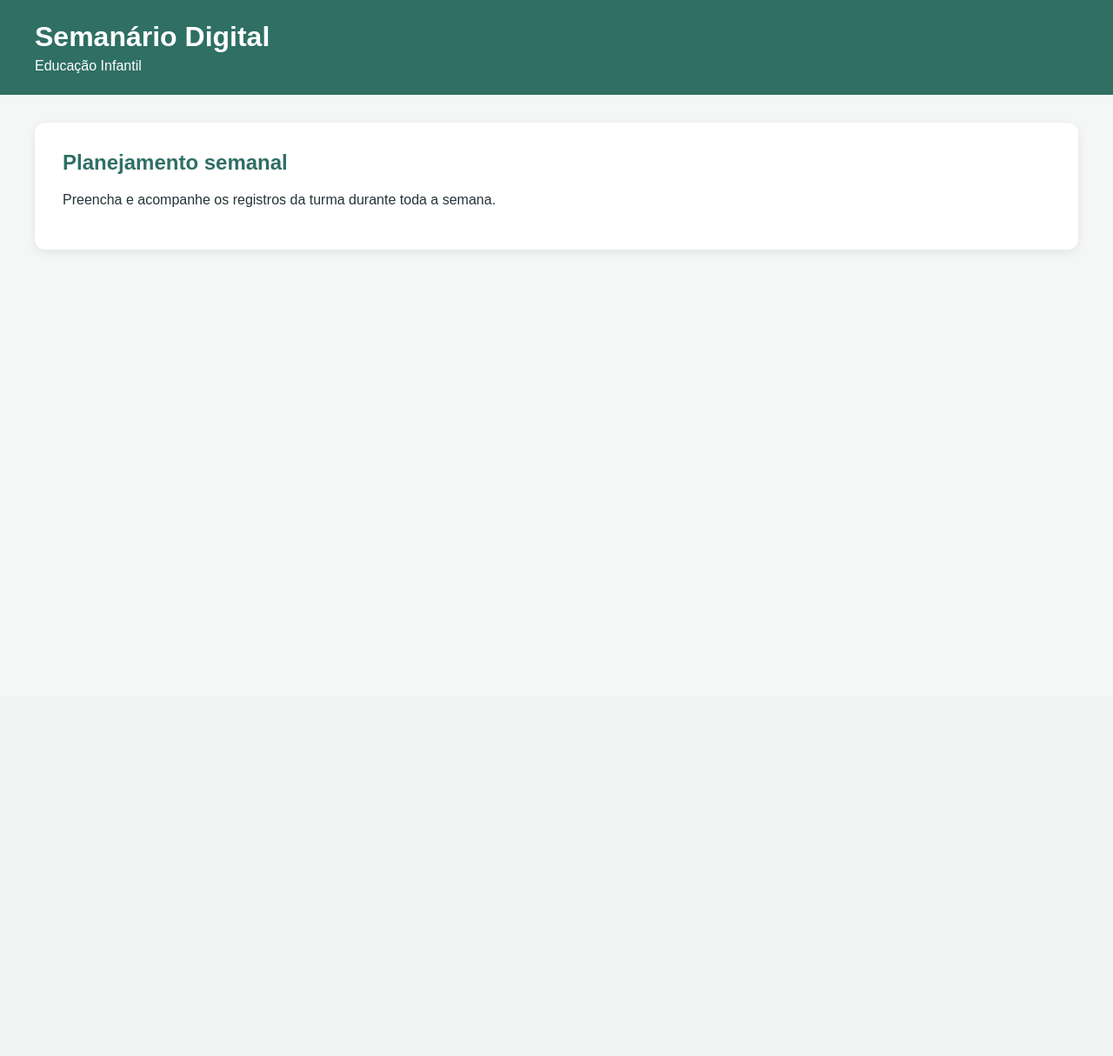
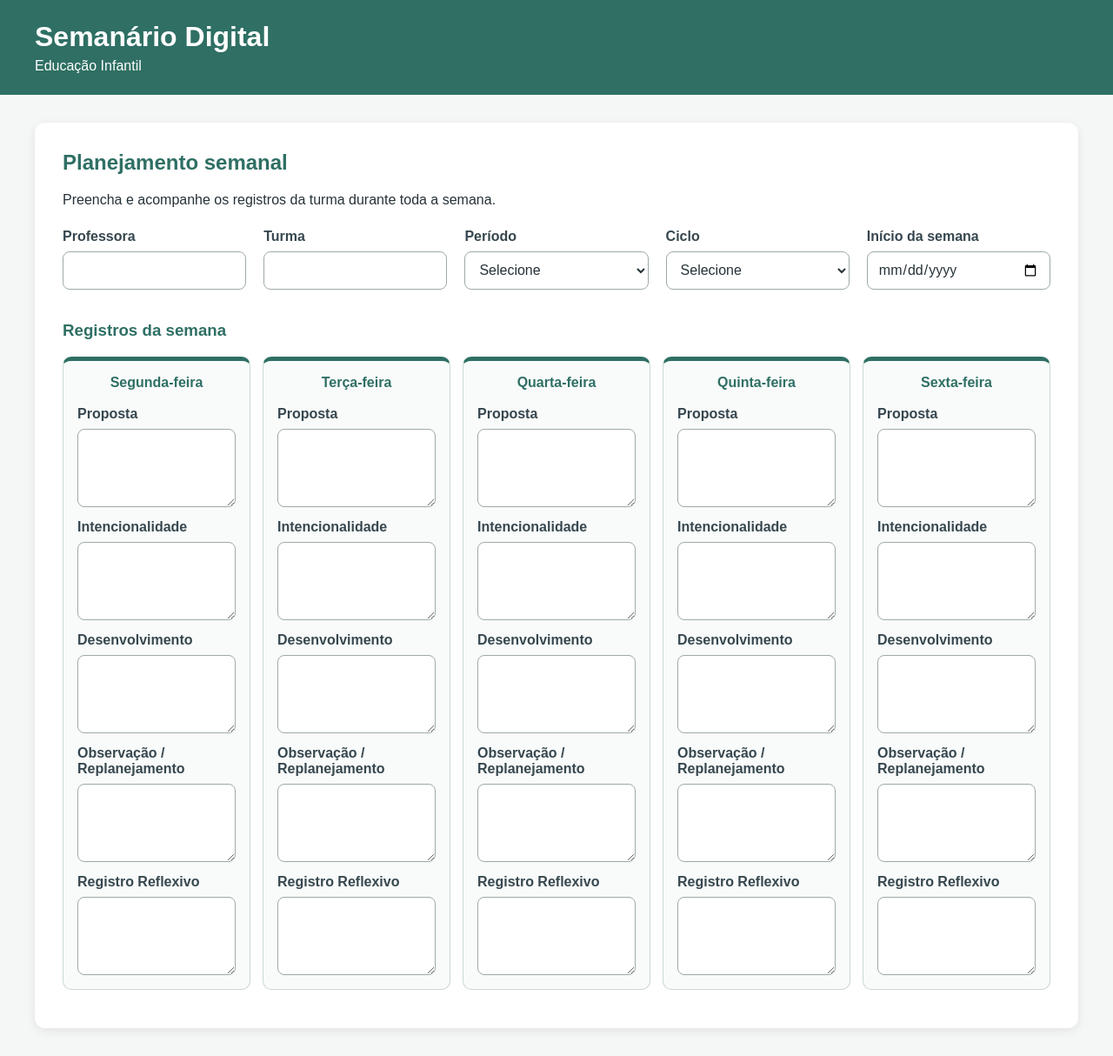
Before and after one commit to silviamelare/semanario-digital, a Flask app: page / in a window 1280 px wide. Shown: the whole page at 87% size. Before the commit the page ends 287 px from the top, so only its background shows below. Run offline with Flask 3, Linux system fonts and the light colour scheme.

Commit message:
Adiciona identificação e campos da semana

```diff
--- a/app.py
+++ b/app.py
@@ -5,7 +5,14 @@ app = Flask(__name__)
 
 @app.route("/")
 def inicio():
-    return render_template("index.html")
+    dias_semana = [
+        "Segunda-feira",
+        "Terça-feira",
+        "Quarta-feira",
+        "Quinta-feira",
+        "Sexta-feira"
+    ]
+    return render_template("index.html", dias=dias_semana)
 
 
 if __name__ == "__main__":
--- a/static/css/style.css
+++ b/static/css/style.css
@@ -37,3 +37,88 @@ main h2 {
     margin-top: 0;
     color: #2f6f64;
 }
+.grade-identificacao {
+    display: grid;
+    grid-template-columns: repeat(auto-fit, minmax(210px, 1fr));
+    gap: 20px;
+    margin-top: 24px;
+}
+
+.campo {
+    display: flex;
+    flex-direction: column;
+    gap: 8px;
+}
+
+.campo label {
+    font-weight: bold;
+    color: #37474f;
+}
+
+.campo input,
+.campo select {
+    min-height: 44px;
+    padding: 10px 12px;
+    font: inherit;
+    color: #263238;
+    background-color: #ffffff;
+    border: 1px solid #9eaaa7;
+    border-radius: 8px;
+}
+
+.campo input:focus,
+.campo select:focus {
+    outline: 3px solid #b8ddd5;
+    border-color: #2f6f64;
+}
+.semana {
+    margin-top: 36px;
+}
+
+.semana h3 {
+    color: #2f6f64;
+}
+
+.dias-semana {
+    display: grid;
+    grid-template-columns: repeat(5, minmax(210px, 1fr));
+    gap: 14px;
+    overflow-x: auto;
+    padding-bottom: 12px;
+}
+
+.dia {
+    padding: 16px;
+    background-color: #f8fbfa;
+    border: 1px solid #cbd8d5;
+    border-top: 5px solid #2f6f64;
+    border-radius: 10px;
+}
+
+.dia h4 {
+    margin: 0 0 18px;
+    color: #2f6f64;
+    text-align: center;
+}
+
+.dia .campo + .campo {
+    margin-top: 14px;
+}
+
+.campo textarea {
+    width: 100%;
+    min-height: 90px;
+    padding: 10px 12px;
+    font: inherit;
+    line-height: 1.4;
+    color: #263238;
+    background-color: #ffffff;
+    border: 1px solid #9eaaa7;
+    border-radius: 8px;
+    resize: vertical;
+}
+
+.campo textarea:focus {
+    outline: 3px solid #b8ddd5;
+    border-color: #2f6f64;
+}
--- a/templates/index.html
+++ b/templates/index.html
@@ -12,10 +12,96 @@
         <p>Educação Infantil</p>
     </header>
 
-    <main>
-        <h2>Planejamento semanal</h2>
+   <main>
+    <section aria-labelledby="titulo-planejamento">
+        <h2 id="titulo-planejamento">Planejamento semanal</h2>
         <p>Preencha e acompanhe os registros da turma durante toda a semana.</p>
-    </main>
+
+        <form>
+            <div class="grade-identificacao">
+                <div class="campo">
+                    <label for="professora">Professora</label>
+                    <input type="text" id="professora" name="professora">
+                </div>
+
+                <div class="campo">
+                    <label for="turma">Turma</label>
+                    <input type="text" id="turma" name="turma">
+                </div>
+
+                <div class="campo">
+                    <label for="periodo">Período</label>
+                    <select id="periodo" name="periodo">
+                        <option value="">Selecione</option>
+                        <option value="manha">Manhã</option>
+                        <option value="tarde">Tarde</option>
+                    </select>
+                </div>
+
+                <div class="campo">
+                    <label for="ciclo">Ciclo</label>
+                    <select id="ciclo" name="ciclo">
+                        <option value="">Selecione</option>
+                        <option value="bercario">Berçário</option>
+                        <option value="inicial">1º Inicial</option>
+                        <option value="final">1º Final</option>
+                    </select>
+                </div>
+
+                <div class="campo">
+                    <label for="inicio-semana">Início da semana</label>
+                    <input type="date" id="inicio-semana" name="inicio_semana">
+                </div>
+            </div>
+                        <section class="semana" aria-labelledby="titulo-dias">
+                <h3 id="titulo-dias">Registros da semana</h3>
+
+                <div class="dias-semana">
+                    {% for dia in dias %}
+                    <article class="dia">
+                        <h4>{{ dia }}</h4>
+
+                        <div class="campo">
+                            <label for="proposta-{{ loop.index }}">Proposta</label>
+                            <textarea id="proposta-{{ loop.index }}"
+                                      name="proposta_{{ loop.index }}"
+                                      rows="3"></textarea>
+                        </div>
+
+                        <div class="campo">
+                            <label for="intencionalidade-{{ loop.index }}">Intencionalidade</label>
+                            <textarea id="intencionalidade-{{ loop.index }}"
+                                      name="intencionalidade_{{ loop.index }}"
+                                      rows="3"></textarea>
+                        </div>
+
+                        <div class="campo">
+                            <label for="desenvolvimento-{{ loop.index }}">Desenvolvimento</label>
+                            <textarea id="desenvolvimento-{{ loop.index }}"
+                                      name="desenvolvimento_{{ loop.index }}"
+                                      rows="3"></textarea>
+                        </div>
+
+                        <div class="campo">
+                            <label for="observacao-{{ loop.index }}">Observação / Replanejamento</label>
+                            <textarea id="observacao-{{ loop.index }}"
+                                      name="observacao_{{ loop.index }}"
+                                      rows="3"></textarea>
+                        </div>
+
+                        <div class="campo">
+                            <label for="registro-{{ loop.index }}">Registro Reflexivo</label>
+                            <textarea id="registro-{{ loop.index }}"
+                                      name="registro_{{ loop.index }}"
+                                      rows="3"></textarea>
+                        </div>
+                    </article>
+                    {% endfor %}
+                </div>
+            </section>
+        </form>
+    </section>
+</main>
 
     <script src="{{ url_for('static', filename='js/script.js') }}"></script>
 </body>
```
